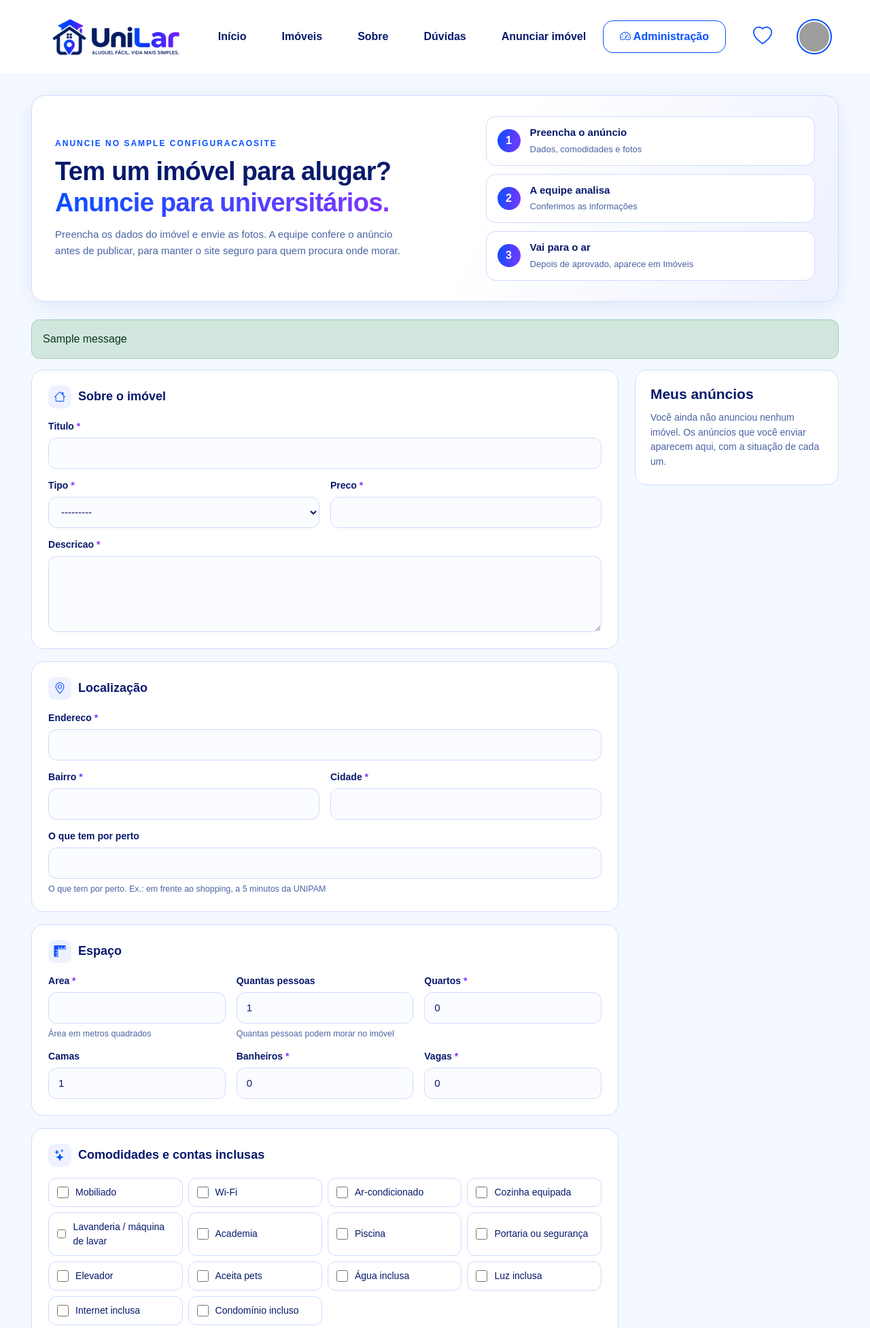
After one commit to JvMilk/Unilar, a Django app: page /anunciar/ in a window 1280 px wide. The commit adds this page. Shown: the top 1954 px of the page at 68% size. Run offline with Django 5.2, Linux system fonts and the light colour scheme; a user stored in the database is signed in; data comes from the database, SQL or seed files in the repository; tables that the repository leaves empty hold one stand-in row (values such as "Sample post"); one stand-in notice (Sample message) is shown; some libraries are stand-ins or nearby versions; grey boxes are pictures that could not be loaded.

Commit message:
Anunciar imóvel pelo site com aprovação no admin
Nova página "Anunciar imóvel" (navbar, exige login): usa o formulário de
imóvel do admin, sem status e responsável; o anúncio entra como pendente
no nome de quem enviou e a pessoa acompanha a situação em "Meus anúncios".
No admin, "Anúncios" vira "Anúncios pendentes", com contador no menu e
botões Ver anúncio, Editar, Aprovar (publica) e Recusar (inativo).
A equipe e o dono podem pré-visualizar o anúncio antes de ir ao ar.
O campo de fotos passa para js/fotos.js, usado nas duas telas.

Co-Authored-By: Claude Opus 5.5 <noreply@anthropic.com>

```diff
--- a/unilar/context_processors.py
+++ b/unilar/context_processors.py
@@ -1,4 +1,4 @@
-from .models import ConfiguracaoSite, ContatoImovel, DadosPainel, PerfilCadastro
+from .models import ConfiguracaoSite, ContatoImovel, DadosPainel, Imovel, PerfilCadastro
 
 
 def avatar_usuario(user):
@@ -20,6 +20,7 @@ def configuracao_site(request):
     contexto = {
         'configuracao_site': configuracao,
         'admin_pending_questions': 0,
+        'admin_pending_anuncios': 0,
         'admin_recent_questions': [],
         **avatar_usuario(request.user),
     }
@@ -29,4 +30,5 @@ def configuracao_site(request):
         )
         contexto['admin_pending_questions'] = pendentes.count()
         contexto['admin_recent_questions'] = pendentes[:3]
+        contexto['admin_pending_anuncios'] = Imovel.objects.filter(status=Imovel.Status.PENDENTE).count()
     return contexto
--- a/unilar/forms.py
+++ b/unilar/forms.py
@@ -306,6 +306,18 @@ class AdminImovelForm(forms.ModelForm):
             raise forms.ValidationError('Não foi possível ler uma das imagens. Envie fotos JPG, PNG ou WEBP.')
 
 
+class AnuncioImovelForm(AdminImovelForm):
+    """Formulário público "Anunciar imóvel": o mesmo do admin, sem status e responsável
+    (o anúncio entra como pendente e fica no nome de quem enviou)."""
+
+    class Meta(AdminImovelForm.Meta):
+        fields = [campo for campo in AdminImovelForm.Meta.fields if campo not in ('status', 'proprietario')]
+
+    def __init__(self, *args, **kwargs):
+        super().__init__(*args, **kwargs)
+        self.fields['fotos'].help_text = 'Selecione várias de uma vez ou adicione aos poucos. A primeira foto vira a capa do anúncio.'
+
+
 class AdminConfiguracaoForm(forms.ModelForm):
     class Meta:
         model = ConfiguracaoSite
--- a/unilar/front/css/style.css
+++ b/unilar/front/css/style.css
@@ -1574,6 +1574,68 @@ img.painel-avatar { object-fit: cover; padding: 0; }
     .duvidas-busca, .duvidas-busca input { width: 100%; }
 }
 
+/* ==================================================
+   ANUNCIAR IMÓVEL (formulário público, vai para aprovação)
+   ================================================== */
+.anunciar-colunas { grid-template-columns: minmax(0, 1fr) 300px; }
+.anunciar-form { display: grid; gap: 18px; min-width: 0; }
+.anunciar-bloco { min-width: 0; margin: 0; padding: 22px 24px 24px; border: 1px solid var(--borda); border-radius: 18px; background: #fff; }
+.anunciar-bloco legend { float: left; width: 100%; display: flex; align-items: center; gap: 10px; margin: 0 0 16px; font-size: 18px; font-weight: 800; }
+.anunciar-bloco legend + * { clear: both; }
+.anunciar-bloco legend i { display: grid; place-items: center; width: 34px; height: 34px; border-radius: 10px; background: #eef1ff; color: var(--azul); font-size: 17px; }
+.anunciar-grade { display: grid; grid-template-columns: repeat(2, minmax(0, 1fr)); gap: 14px 16px; }
+.anunciar-grade-numeros { grid-template-columns: repeat(3, minmax(0, 1fr)); }
+.anunciar-campo { display: grid; gap: 6px; align-content: start; min-width: 0; }
+.anunciar-campo-largo { grid-column: 1 / -1; }
+.anunciar-campo label { font-size: 14px; font-weight: 700; }
+.anunciar-campo label b { color: var(--roxo); }
+.anunciar-campo input, .anunciar-campo select, .anunciar-campo textarea { width: 100%; min-height: 46px; padding: 10px 14px; border: 1px solid var(--borda); border-radius: 12px; background: #fbfcff; color: var(--azul-escuro); font: inherit; font-size: 15px; }
+.anunciar-campo textarea { min-height: 0; resize: vertical; }
+.anunciar-campo input:focus, .anunciar-campo select:focus, .anunciar-campo textarea:focus { outline: 2px solid var(--azul); outline-offset: 1px; border-color: transparent; background: #fff; }
+.anunciar-campo small, .anunciar-ajuda { color: var(--texto-suave); font-size: 12.5px; line-height: 1.45; }
+.anunciar-campo.com-erro input, .anunciar-campo.com-erro select, .anunciar-campo.com-erro textarea { border-color: #d63c4f; background: #fff7f8; }
+.anunciar-erro { display: block; color: #c0263a; font-size: 12.5px; font-weight: 600; }
+.anunciar-comodidades { display: grid; grid-template-columns: repeat(auto-fill, minmax(190px, 1fr)); gap: 8px; margin-bottom: 8px; }
+.anunciar-comodidades label { display: flex; align-items: center; gap: 10px; padding: 10px 12px; border: 1px solid var(--borda); border-radius: 12px; cursor: pointer; font-size: 14px; transition: background .15s, border-color .15s; }
+.anunciar-comodidades label:hover { background: #f6f8ff; }
+.anunciar-comodidades label:has(input:checked) { border-color: var(--azul); background: #eef3ff; font-weight: 600; }
+.anunciar-comodidades input { width: 17px; height: 17px; margin: 0; accent-color: var(--azul); }
+.anunciar-bloco .anunciar-comodidades + .anunciar-ajuda + .anunciar-grade, .anunciar-bloco .anunciar-erro + .anunciar-grade { margin-top: 16px; }
+.anunciar-upload { display: grid; justify-items: center; gap: 6px; padding: 26px 18px; border: 2px dashed var(--borda); border-radius: 16px; background: #f8faff; text-align: center; cursor: pointer; }
+.anunciar-upload:hover { border-color: var(--azul); }
+.anunciar-upload > i { color: var(--azul); font-size: 30px; }
+.anunciar-upload input { max-width: 100%; font-size: 14px; }
+.anunciar-upload small { color: var(--texto-suave); font-size: 12.5px; }
+.anunciar .photo-preview { display: flex; flex-wrap: wrap; gap: 10px; margin-top: 14px; }
+.anunciar .photo-preview img { width: 112px; height: 86px; border-radius: 10px; object-fit: cover; }
+.anunciar .photo-preview-item { position: relative; margin: 0; }
+.anunciar .photo-preview-remove { position: absolute; top: 5px; right: 5px; display: grid; width: 26px; height: 26px; place-items: center; padding: 0; border: 0; border-radius: 50%; background: #07196bcc; color: #fff; font-size: 12px; cursor: pointer; }
+.anunciar .photo-preview-remove:hover { background: #c0263a; }
+.anunciar .photo-preview-count { flex-basis: 100%; margin: 0; color: var(--texto-suave); font-size: 13px; }
+.anunciar .field-error { display: block; margin-top: 8px; color: #c0263a; font-size: 13px; font-weight: 600; }
+.anunciar-enviar { display: flex; flex-wrap: wrap; align-items: center; justify-content: space-between; gap: 12px 20px; padding: 18px 24px; border-radius: 18px; background: #fff; border: 1px solid var(--borda); }
+.anunciar-enviar p { display: flex; align-items: center; gap: 8px; margin: 0; color: var(--texto-suave); font-size: 14px; }
+.anunciar-enviar p i { color: #1f9d57; font-size: 18px; }
+.anunciar-enviar .duvida-enviar { margin: 0; }
+.anuncio-status { padding: 3px 10px; border-radius: 999px; font-size: 11px; font-weight: 700; }
+.anuncio-status-pendente { background: #fff4d6; color: #8a5a00; }
+.anuncio-status-disponivel { background: #dcf6e6; color: #146c3a; }
+.anuncio-status-inativo { background: #fde5e8; color: #a3192c; }
+.anuncio-status-alugado { background: #eef1ff; color: var(--azul-escuro); }
+.anunciar .minha-duvida-visualizar { text-decoration: none; }
+.anuncio-pre-visualizacao { display: flex; align-items: center; gap: 10px; margin-bottom: 18px; padding: 12px 16px; border: 1px solid #f3d38a; border-radius: 12px; background: #fff8e6; color: #6b4500; font-size: 14px; }
+.anuncio-pre-visualizacao i { font-size: 18px; }
+@media (max-width: 991.98px) {
+    .anunciar-colunas { grid-template-columns: 1fr; }
+}
+@media (max-width: 575.98px) {
+    .anunciar-bloco { padding: 18px 16px 20px; }
+    .anunciar-grade, .anunciar-grade-numeros { grid-template-columns: repeat(2, minmax(0, 1fr)); }
+    .anunciar-grade:not(.anunciar-grade-numeros) > .anunciar-campo { grid-column: 1 / -1; }
+    .anunciar-enviar { padding: 16px; }
+    .anunciar-enviar .duvida-enviar { width: 100%; }
+}
+
 /* Cartão do imóvel: foto e título levam para a página de detalhes */
 .property-image > a { display: block; height: 100%; }
 .property-link { color: inherit; text-decoration: none; }
--- /dev/null
+++ b/unilar/templates/anunciar.html
@@ -0,0 +1,102 @@
+{% load static %}
+<!DOCTYPE html><html lang="pt-br"><head><meta charset="UTF-8"><meta name="viewport" content="width=device-width, initial-scale=1.0"><title>Anunciar imóvel | {{ configuracao_site.nome_site|default:"UniLar" }}</title>
+<link href="https://cdn.jsdelivr.net/npm/bootstrap@5.3.3/dist/css/bootstrap.min.css" rel="stylesheet">
+<link href="https://cdn.jsdelivr.net/npm/bootstrap-icons@1.11.3/font/bootstrap-icons.min.css" rel="stylesheet">
+<link href="{% static 'css/style.css' %}?v=20261116-anunciar" rel="stylesheet"></head>
+<body><div class="pagina">{% include "cabecalho.html" %}
+<main class="duvidas-unilar anunciar">
+  <section class="duvidas-intro">
+    <div>
+      <p class="duvidas-sobretitulo">ANUNCIE NO {{ configuracao_site.nome_site|default:"UniLar"|upper }}</p>
+      <h1>Tem um imóvel para alugar? <span>Anuncie para universitários.</span></h1>
+      <p>Preencha os dados do imóvel e envie as fotos. A equipe confere o anúncio antes de publicar, para manter o site seguro para quem procura onde morar.</p>
+    </div>
+    <ol class="duvidas-passos">
+      <li><span>1</span><div><strong>Preencha o anúncio</strong><small>Dados, comodidades e fotos</small></div></li>
+      <li><span>2</span><div><strong>A equipe analisa</strong><small>Conferimos as informações</small></div></li>
+      <li><span>3</span><div><strong>Vai para o ar</strong><small>Depois de aprovado, aparece em Imóveis</small></div></li>
+    </ol>
+  </section>
+
+  {% for message in messages %}<p role="status" class="alert {% if message.tags == 'error' %}alert-danger{% else %}alert-success{% endif %} duvidas-alerta">{{ message }}</p>{% endfor %}
+  {% if form.errors %}<p role="alert" class="alert alert-danger duvidas-alerta">Confira os campos marcados em vermelho e envie de novo.{% for erro in form.non_field_errors %} {{ erro }}{% endfor %}</p>{% endif %}
+
+  <div class="duvidas-colunas anunciar-colunas">
+    <form class="anunciar-form" method="post" enctype="multipart/form-data">{% csrf_token %}
+      <fieldset class="anunciar-bloco">
+        <legend><i class="bi bi-house" aria-hidden="true"></i> Sobre o imóvel</legend>
+        <div class="anunciar-grade">
+          {% include "anunciar_campo.html" with campo=form.titulo largo=True %}
+          {% include "anunciar_campo.html" with campo=form.tipo %}
+          {% include "anunciar_campo.html" with campo=form.preco %}
+          {% include "anunciar_campo.html" with campo=form.descricao largo=True %}
+        </div>
+      </fieldset>
+
+      <fieldset class="anunciar-bloco">
+        <legend><i class="bi bi-geo-alt" aria-hidden="true"></i> Localização</legend>
+        <div class="anunciar-grade">
+          {% include "anunciar_campo.html" with campo=form.endereco largo=True %}
+          {% include "anunciar_campo.html" with campo=form.bairro %}
+          {% include "anunciar_campo.html" with campo=form.cidade %}
+          {% include "anunciar_campo.html" with campo=form.proximidades largo=True %}
+        </div>
+      </fieldset>
+
+      <fieldset class="anunciar-bloco">
+        <legend><i class="bi bi-rulers" aria-hidden="true"></i> Espaço</legend>
+        <div class="anunciar-grade anunciar-grade-numeros">
+          {% include "anunciar_campo.html" with campo=form.area %}
+          {% include "anunciar_campo.html" with campo=form.capacidade %}
+          {% include "anunciar_campo.html" with campo=form.quartos %}
+          {% include "anunciar_campo.html" with campo=form.camas %}
+          {% include "anunciar_campo.html" with campo=form.banheiros %}
+          {% include "anunciar_campo.html" with campo=form.vagas %}
+        </div>
+      </fieldset>
+
+      <fieldset class="anunciar-bloco">
+        <legend><i class="bi bi-stars" aria-hidden="true"></i> {{ form.comodidades.label }}</legend>
+        <div class="anunciar-comodidades">{% for opcao in form.comodidades %}<label>{{ opcao.tag }} <span>{{ opcao.choice_label }}</span></label>{% endfor %}</div>
+        <small class="anunciar-ajuda">{{ form.comodidades.help_text }}</small>
+        {% for erro in form.comodidades.errors %}<small class="anunciar-erro">{{ erro }}</small>{% endfor %}
+        <div class="anunciar-grade">{% include "anunciar_campo.html" with campo=form.informacoes_adicionais largo=True %}</div>
+      </fieldset>
+
+      <fieldset class="anunciar-bloco">
+        <legend><i class="bi bi-images" aria-hidden="true"></i> Fotos</legend>
+        <label class="upload-field anunciar-upload">
+          <i class="bi bi-cloud-arrow-up" aria-hidden="true"></i>
+          <strong>{{ form.fotos.label }}</strong>
+          {{ form.fotos }}
+          <small>{{ form.fotos.help_text }}</small>
+        </label>
+        {% for erro in form.fotos.errors %}<small class="anunciar-erro">{{ erro }}</small>{% endfor %}
+        <div class="photo-preview" id="photoPreview" aria-live="polite"></div>
+      </fieldset>
+
+      <div class="anunciar-enviar">
+        <p><i class="bi bi-shield-check" aria-hidden="true"></i> O anúncio só aparece no site depois da aprovação da equipe.</p>
+        <button type="submit" class="duvida-enviar"><i class="bi bi-send" aria-hidden="true"></i> Enviar para análise</button>
+      </div>
+    </form>
+
+    <aside class="duvidas-lateral">
+      <h2>Meus anúncios</h2>
+      {% for anuncio in meus_anuncios %}
+      <article class="minha-duvida">
+        <div class="minha-duvida-topo"><span class="anuncio-status anuncio-status-{{ anuncio.status }}">{% if anuncio.status == 'pendente' %}Em análise{% elif anuncio.status == 'disponivel' %}No ar{% elif anuncio.status == 'inativo' %}Não aprovado{% else %}{{ anuncio.get_status_display }}{% endif %}</span><time>{{ anuncio.criado_em|date:"d/m/Y" }}</time></div>
+        <strong>{{ anuncio.titulo }}</strong>
+        <small>{{ anuncio.bairro }}, {{ anuncio.cidade }}</small>
+        <a class="minha-duvida-visualizar" href="{% url 'imovel_publico' anuncio.slug %}"><i class="bi bi-eye" aria-hidden="true"></i> {% if anuncio.status == 'disponivel' %}Ver anúncio{% else %}Pré-visualizar{% endif %}</a>
+      </article>
+      {% empty %}
+      <p class="duvidas-lateral-texto">Você ainda não anunciou nenhum imóvel. Os anúncios que você enviar aparecem aqui, com a situação de cada um.</p>
+      {% endfor %}
+    </aside>
+  </div>
+</main>
+</div>
+<script src="https://cdn.jsdelivr.net/npm/bootstrap@5.3.3/dist/js/bootstrap.bundle.min.js"></script>
+<script src="{% static 'js/fotos.js' %}?v=20261116-anuncios" defer></script>
+</body></html>
--- /dev/null
+++ b/unilar/templates/anunciar_campo.html
@@ -0,0 +1,6 @@
+<div class="anunciar-campo{% if largo %} anunciar-campo-largo{% endif %}{% if campo.errors %} com-erro{% endif %}">
+  <label for="{{ campo.id_for_label }}">{{ campo.label }}{% if campo.field.required %} <b aria-hidden="true">*</b>{% endif %}</label>
+  {{ campo }}
+  {% if campo.help_text %}<small id="{{ campo.id_for_label }}_helptext">{{ campo.help_text }}</small>{% endif %}
+  {% for erro in campo.errors %}<small class="anunciar-erro">{{ erro }}</small>{% endfor %}
+</div>
--- a/unilar/templates/cabecalho.html
+++ b/unilar/templates/cabecalho.html
@@ -29,6 +29,10 @@
                             <li class="nav-item">
                                 <a class="nav-link" href="{% url 'duvidas' %}"{% if request.resolver_match.url_name == "duvidas" %} aria-current="page"{% endif %}>Dúvidas</a>
                             </li>
+
+                            <li class="nav-item">
+                                <a class="nav-link" href="{% url 'anunciar' %}"{% if request.resolver_match.url_name == "anunciar" %} aria-current="page"{% endif %}>Anunciar imóvel</a>
+                            </li>
                         </ul>
 
                         <div class="acoes-menu">
--- a/unilar/templates/imovel_publico.html
+++ b/unilar/templates/imovel_publico.html
@@ -7,7 +7,7 @@
   <meta name="description" content="{{ resumo }} · R$ {{ preco_formatado }} por mês. {{ imovel.descricao|truncatechars:140 }}">
   <link href="https://cdn.jsdelivr.net/npm/bootstrap@5.3.3/dist/css/bootstrap.min.css" rel="stylesheet">
   <link href="https://cdn.jsdelivr.net/npm/bootstrap-icons@1.11.3/font/bootstrap-icons.min.css" rel="stylesheet">
-  <link href="{% static 'css/style.css' %}?v=20261116-fotos" rel="stylesheet">
+  <link href="{% static 'css/style.css' %}?v=20261116-anunciar" rel="stylesheet">
 </head>
 <body>
 <div class="pagina">{% include "cabecalho.html" %}
@@ -15,6 +15,7 @@
   {% for message in messages %}<p role="status" class="alert {% if message.tags == 'error' %}alert-danger{% else %}alert-success{% endif %} anuncio-alerta">{{ message }}</p>{% endfor %}
   {% if form.errors %}<div class="alert alert-danger anuncio-alerta">{% for errors in form.errors.values %}{% for error in errors %}<p class="mb-0">{{ error }}</p>{% endfor %}{% endfor %}</div>{% endif %}
 
+  {% if pre_visualizacao %}<p class="anuncio-pre-visualizacao" role="status"><i class="bi bi-eye" aria-hidden="true"></i> <span><strong>Pré-visualização.</strong> {% if imovel.status == 'pendente' %}Este anúncio está aguardando aprovação e ainda não aparece no site.{% else %}Este anúncio está {{ imovel.get_status_display|lower }} e não aparece no site.{% endif %}</span></p>{% endif %}
   <!-- Título e ações -->
   <div class="anuncio-topo">
     <div>
--- a/unilar/urls.py
+++ b/unilar/urls.py
@@ -25,6 +25,7 @@ urlpatterns = [
     path('inicio/', views.inicio, name='inicio'),
     path('catalogo/<slug:slug>/favoritar/', views.favoritar_catalogo, name='favoritar_catalogo'),
     path('cadastro/', views.cadastro, name='cadastro'),
+    path('anunciar/', views.anunciar_imovel, name='anunciar'),
     path('login/', views.login, name='login'),
     path('imoveis/', views.imoveis, name='imoveis'),
     path('imoveis/kitnet-no-centro/', views.detalhe_imovel, name='detalhe_imovel'),
--- a/unilar/views.py
+++ b/unilar/views.py
@@ -227,10 +227,16 @@ def contexto_detalhe(request, imovel):
 
 def imovel_publico(request, slug):
     imovel = get_object_or_404(
-        Imovel.objects.prefetch_related('fotos').select_related('proprietario'),
-        slug=slug,
-        status=Imovel.Status.DISPONIVEL,
+        Imovel.objects.prefetch_related('fotos').select_related('proprietario'), slug=slug,
     )
+    if imovel.status != Imovel.Status.DISPONIVEL:
+        # Fora do ar: só a equipe e quem anunciou podem ver (pré-visualização).
+        dono = request.user.is_authenticated and imovel.proprietario_id == request.user.pk
+        if not (request.user.is_staff or dono):
+            raise Http404('Imóvel indisponível.')
+        contexto = contexto_detalhe(request, imovel)
+        contexto['pre_visualizacao'] = True
+        return render(request, 'imovel_publico.html', contexto)
     request.session['visitados'] = list(dict.fromkeys(
         request.session.get('visitados', []) + [slug]
     ))
@@ -436,3 +442,30 @@ def painel_foto(request):
 def sair(request):
     logout(request)
     return redirect('inicio')
+
+
+@login_required(login_url='login')
+def anunciar_imovel(request):
+    """Qualquer pessoa logada envia um imóvel; ele fica pendente até a equipe aprovar."""
+    from .forms import AnuncioImovelForm
+    from .models import FotoImovel
+
+    form = AnuncioImovelForm(request.POST or None, request.FILES or None)
+    if request.method == 'POST' and form.is_valid():
+        with transaction.atomic():
+            imovel = form.save(commit=False)
+            imovel.proprietario = request.user
+            imovel.status = Imovel.Status.PENDENTE
+            imovel.save()
+            for foto in form.cleaned_data['fotos']:
+                FotoImovel.objects.create(imovel=imovel, imagem=foto)
+        messages.success(
+            request,
+            f'Anúncio "{imovel.titulo}" enviado! A equipe UniLar vai analisar e, depois de aprovado, ele aparece no site.',
+        )
+        return redirect('anunciar')
+    meus_anuncios = Imovel.objects.filter(proprietario=request.user).order_by('-criado_em', 'pk')[:10]
+    return render(request, 'anunciar.html', {
+        'form': form,
+        'meus_anuncios': meus_anuncios,
+    }, status=400 if request.method == 'POST' else 200)
```
Also changed, not shown: unilar/admin_views.py (+17 -17 lines), unilar/front/css/admin.css (+1 -0 lines), unilar/front/js/admin.js (+0 -93 lines), unilar/front/js/fotos.js (added, +95 -0 lines), unilar/templates/admin/anuncios.html (+18 -7 lines), unilar/templates/unilar_admin/base.html (+4 -3 lines), unilar/tests.py (+96 -6 lines).
